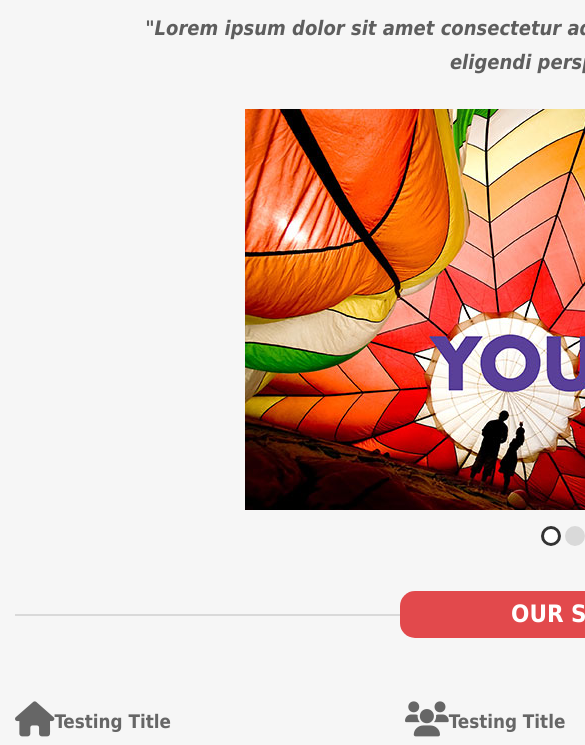
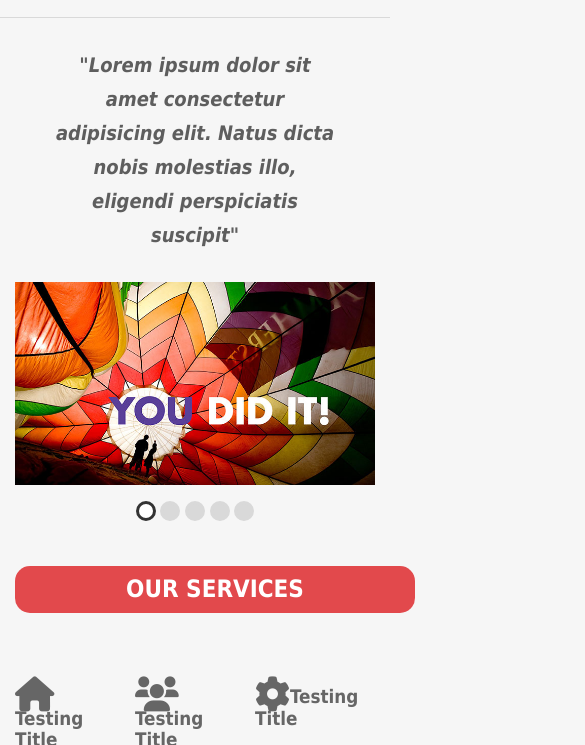
Before and after one commit to ahmed18gaa/SassDesign, a plain HTML site: page index.html in a window 390 px wide. Shown: the part 157-902 px from the top of the page, 585 px wide, since content can reach past the window. Drawn offline with Linux system fonts and the light colour scheme.

Commit message:
Responsive - Container

```diff
--- a/css/scss/helpers/_variables.scss
+++ b/css/scss/helpers/_variables.scss
@@ -1,6 +1,8 @@
 $maxMobile: "(max-width: 767px)";
 $maxSmall: "(max-width: 991px)";
-$minSmall: "(max-width: 768px)";
+$minSmall: "(min-width: 768px)";
+$minMedium: "(min-width: 992px)";
+$minLarge: "(min-width: 1200px)";
 
 $redColor: #e2494c;
 $grayColor: #d9d9d9;
--- a/css/scss/layout/_grid.scss
+++ b/css/scss/layout/_grid.scss
@@ -1,13 +1,22 @@
 @use "../helpers/mixins";
+@use "../helpers/variables";
 * {
   @include mixins.prefixer(box-sizing, border-box, webkit moz o);
 }
 .container {
-  width: 1200px;
   margin: auto;
   padding-left: 15px;
   padding-right: 15px;
   position: relative;
+  @media #{variables.$minSmall} {
+    width: 750px;
+  }
+  @media #{variables.$minMedium} {
+    width: 970px;
+  }
+  @media #{variables.$minLarge} {
+    width: 1170px;
+  }
 }
 
 .clearFix {
```
Also changed, not shown: css/homepage.css, 1 other file.
